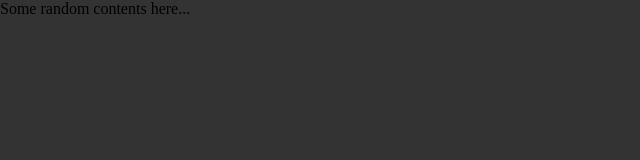
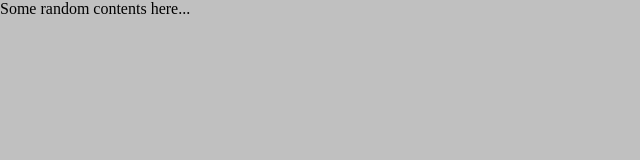
Before and after one commit to Im-your-hari/CustomScrollBars, a plain HTML site: page index.html in a window 1280 px wide. Shown: the whole page, without its empty margins (0-640 px from the left). Drawn offline with Linux system fonts and the light colour scheme.

Commit message:
Update style.css

```diff
--- a/style.css
+++ b/style.css
@@ -1,7 +1,7 @@
 body {
     margin: 0 auto;
     height: 1000px;
-    background-color:#333;
+    background-color:#c0c0c0;
 }
 
 /* width */
```
